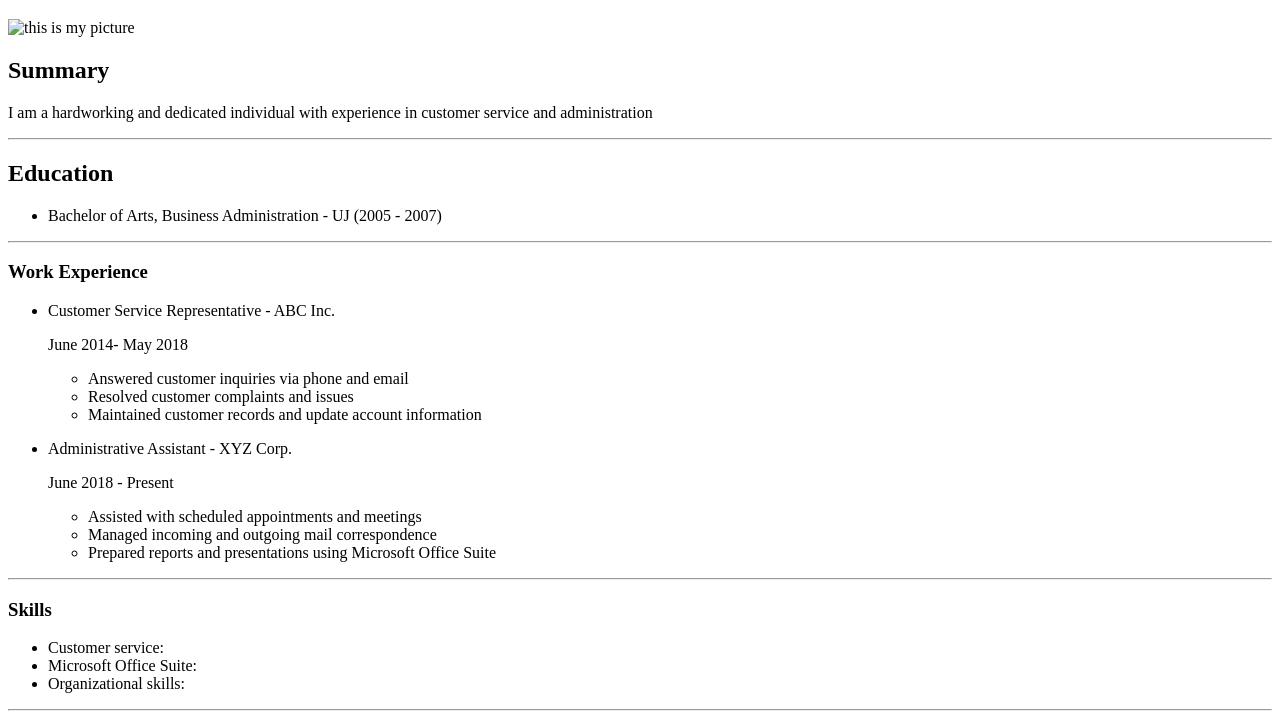
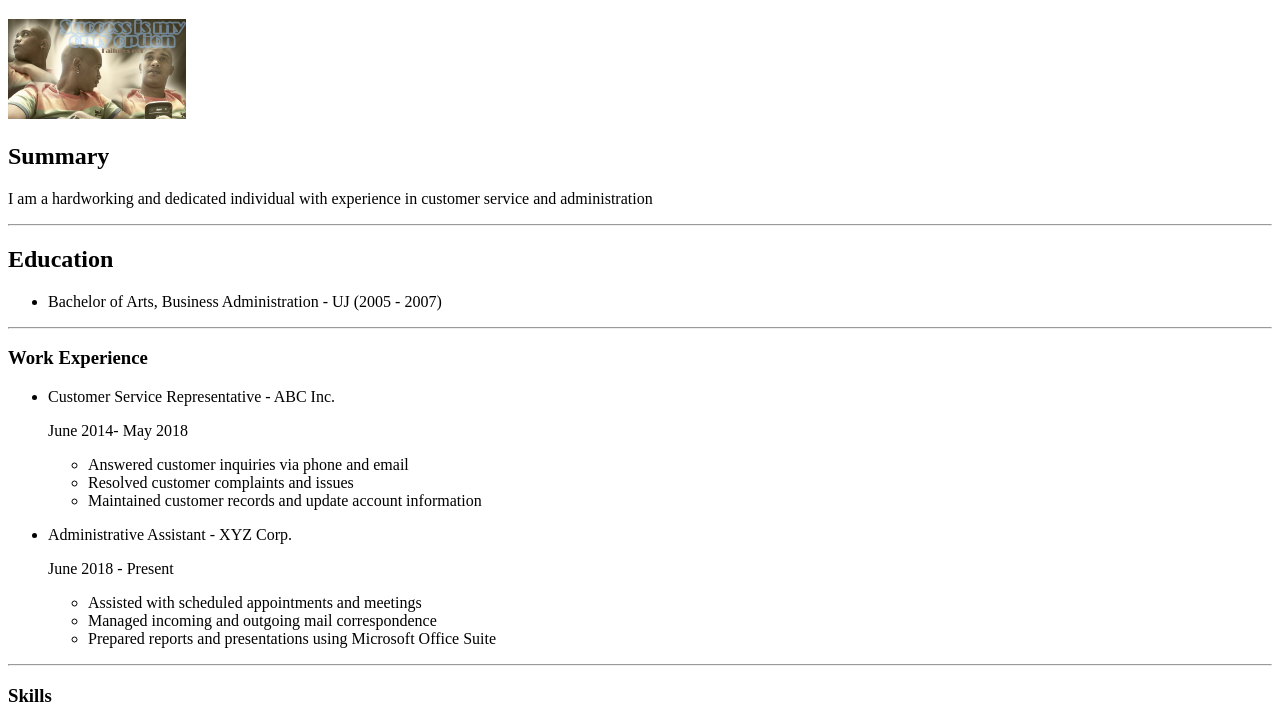
Before and after one commit to lano2608/html-portfolio, a plain HTML site: page index.html in a window 1280 px wide. Shown: the part 61-783 px from the top of the page. Drawn offline with Linux system fonts and the light colour scheme.

Commit message:
Update index.html

```diff
--- a/index.html
+++ b/index.html
@@ -7,7 +7,7 @@
 </head>
 <body>
     <h1>Delano Lewis</h1>
-    <img src="./Capstone Project 1/images/2014-10-03 09-05-16.jpg" height="100" alt="this is my picture"/>
+    <img src="./2014-10-03 09-05-16.jpg" height="100" alt="this is my picture"/>
     <h2>Summary</h2>
     <p> I am a hardworking and dedicated individual with experience in customer service and administration</p>
     <hr />
```
